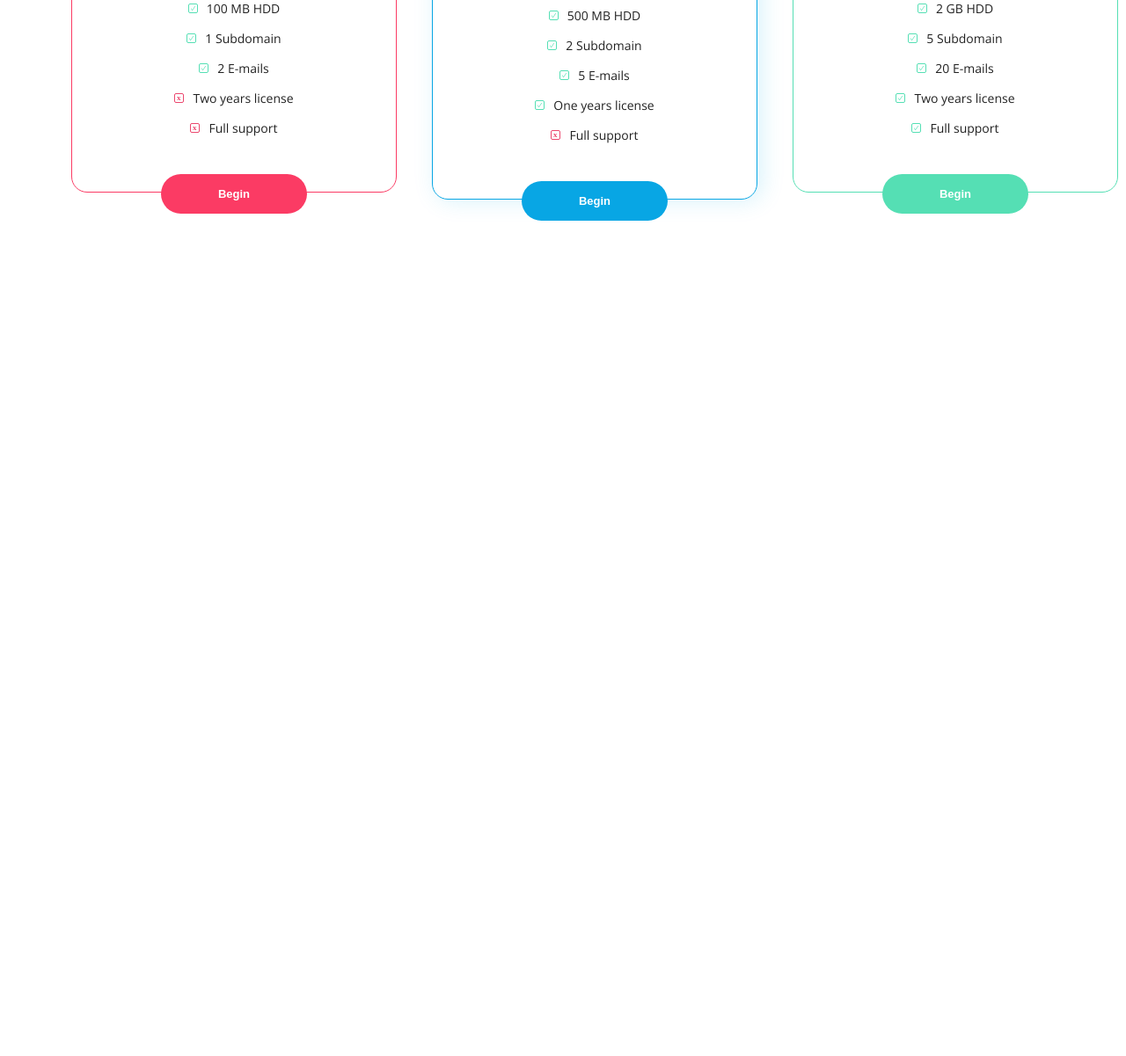
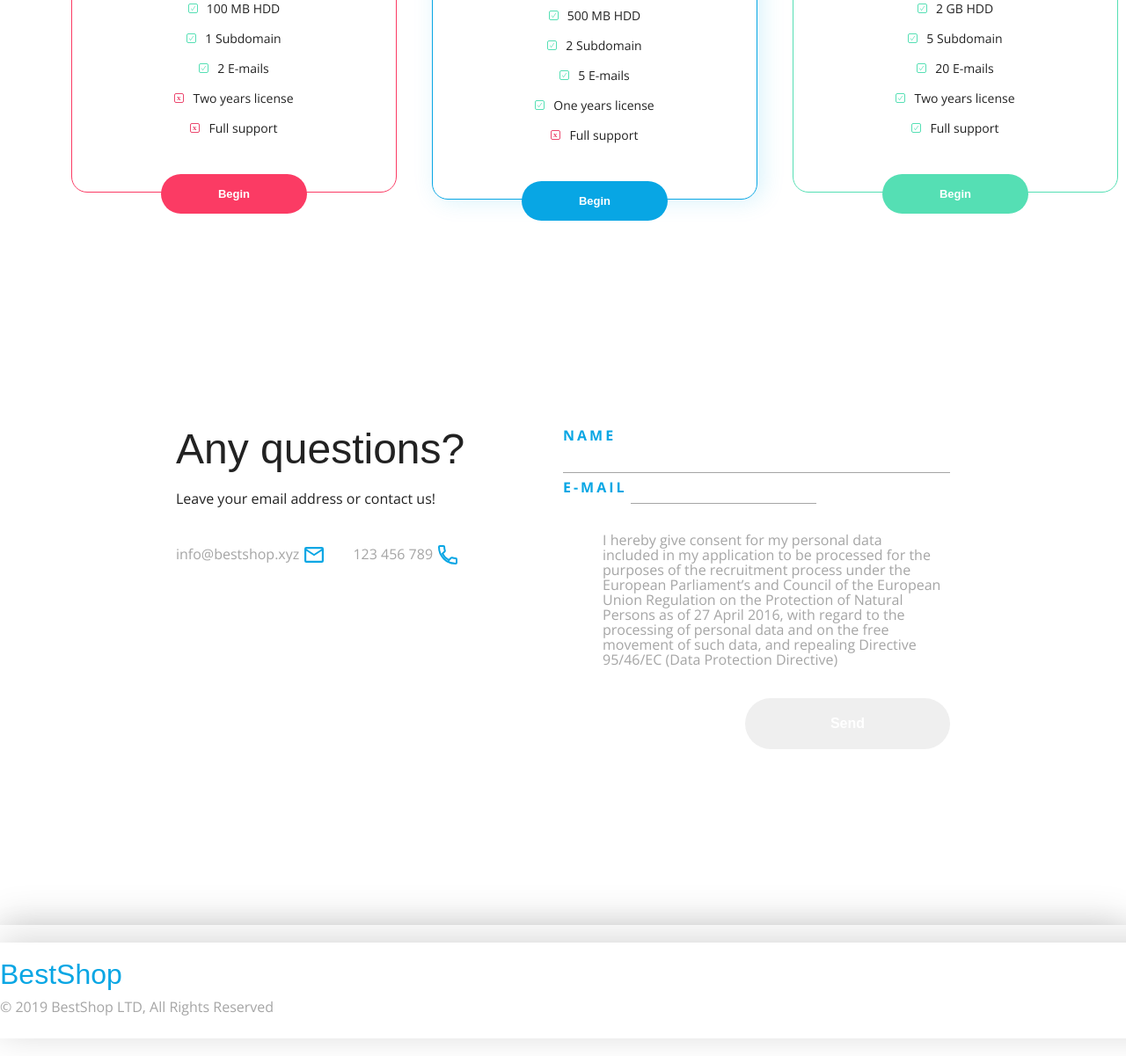
Before and after one commit to Paulinaxx/BestShop, a plain HTML site: page index.html in a window 1280 px wide. Shown: the part 2820-4021 px from the top of the page at 88% size. Before the commit the page ends 3147 px from the top, so only its background shows below. Drawn offline with nearby package versions, Linux system fonts and the light colour scheme.

Commit message:
Added 'Contact' and 'Footer' in HTML and styling for this sections

```diff
--- a/css/style.css
+++ b/css/style.css
@@ -438,3 +438,154 @@ h2.benefits_title {
 .pricing_box .btn_pricing_box_premium {
     background-color: var(--color-green);
 }
+.contact {
+    display: flex;
+    justify-content: center;
+    padding: 80px 100px 100px;
+}
+/* .container {
+    margin: 0 auto;
+    width: 1352px;
+} */
+.contact_details {
+    width: 50%;
+}
+
+.title {
+    font-size: 3rem;
+    line-height: 3rem;
+    font-family: var(--font-raleway);
+}
+.description {
+    font-size: 1rem;
+    line-height: 1.3rem;
+    margin: 22px 0 40px;
+}
+.contact_info {
+    display: flex;
+    align-items: center;
+    justify-content: flex-start;
+    color: var(--color-grey);
+}
+
+.contact_email {
+    color: var(--color-grey);
+    text-decoration: none;
+    font-weight: 500;
+    margin-right: 20px;
+}
+.contact_info img {
+    margin-right: 10px;
+}
+.contact_number {
+    color: var(--color-grey);
+    text-decoration: none;
+    font-weight: 500;
+}
+
+.form_details {
+    width: 50%;
+}
+form {
+    display: flex;
+    flex-direction: column;
+}
+/* .form_fields_name:first-of-type {
+    margin-bottom: 42px;
+} */
+.form_fields_name {
+    display: flex;
+    flex-direction: column;
+}
+.form_label {
+    color: var(--color-primary);
+    font-size: 1rem;
+    font-weight: 700;
+    letter-spacing: 3px;
+    line-height: 1rem;
+    text-transform: uppercase;
+}
+.form_input_name,
+.form_input_email {
+    background-color: transparent;
+    border: none;
+    border-bottom: 1px solid var(--color-grey);
+    line-height: 2rem;
+}
+.form_box {
+    margin-top: 33px;
+}
+.checkbox_label {
+    cursor: pointer;
+    display: block;
+    font-size: 1rem;
+    margin-bottom: 15px;
+    padding-left: 35px;
+    position: relative;
+}
+.checkbox_label input {
+    cursor: pointer;
+    height: 0;
+    width: 0;
+    border: 1px solid var(--color-grey);
+    position: absolute;
+}
+.checkbox_label span {
+    background-color: var(--color-white);
+    border: 1 px solid var(--color-grey);
+    border-radius: 5px;
+    height: 25px;
+    width: 25px;
+    left: 0;
+    top: 0;
+    position: absolute;
+}
+.checkbox_label .checkbox_text {
+    color: var(--color-grey);
+    font-size: 1rem;
+    line-height: 17px;
+    margin: 0 10px;
+}
+.form .btn {
+    align-self: flex-end;
+    font-size: 1rem;
+    margin-top: 20px;
+    padding: 20px 97px;
+}
+.btn_form .btn {
+    background-color: var(--color-primary);
+    color: white;
+    border-radius: var(--btn-border-radius);
+    box-shadow: 3px 10px 14px var(--color-primary-shadow)
+}
+.footer {
+    box-shadow: 0 -5px 40px #00000029;
+    padding: 20px 0;
+}
+.footer .container {
+    display: flex;
+    align-items: center;
+    justify-content: space-between;
+}
+.footer_information{
+    display: flex;
+    flex-direction: column;
+    justify-content: space-between;
+}
+.logo {
+    text-decoration: none;
+    color: var(--color-primary);
+    font-family: var(--font-raleway);
+    font-size: 2rem;
+    font-weight: 300;
+}
+.footer_year_copyright {
+    color: var(--color-grey);
+    font-size: 1rem;
+    line-height: 2rem;
+    margin-top: 5px;
+}
+.footer_social_media {
+    margin-right: 20px;
+    text-decoration: none;
+}
--- a/index.html
+++ b/index.html
@@ -151,6 +151,59 @@
                 </div>
         </div>
     </section>
+
+    <section class="contact">
+        <div class="contact container">
+            <div class="contact_details">
+                <h2 class="title">Any questions?</h2>
+                <p class="description">Leave your email address or contact us!</p>
+                <div class="contact_info">
+                    <a href="mail:info@bestshop.xyz" class="contact_email">info@bestshop.xyz
+                    <img src="images/images/Mail%20Icon.svg">
+                    </a>
+                    <a href="tel:123456789" class="contact_number">123 456 789
+                    <img src="images/images/Phone%20Icon.svg">
+                    </a>
+                </div>
+            </div>
+            <div class="form_details">
+                <form class="form">
+                    <div class="form_fields_name">
+                    <label class="form_label" for="name">Name</label>
+                    <input type="text" class="form_input_name" id="name">
+                    </div>
+                    <div class="form_fields_email">
+                        <label class="form_label" for="email">E-mail</label>
+                        <input type="email" class="form_input_email" id="email">
+                    </div>
+                    <div class="form_box">
+                        <label class="checkbox_label">
+                            <input type="checkbox">
+                            <span class="checkbox"></span>
+                            <p class="checkbox_text">I hereby give consent for my personal data included in my application to be processed for the purposes of the recruitment process under the European Parliament’s and Council of the European Union Regulation on the Protection of Natural Persons as of 27 April 2016, with regard to the processing of personal data and on the free movement of such data, and repealing Directive 95/46/EC (Data Protection Directive)</p>
+                        </label>
+                    </div>
+                    <button type="submit" class="btn btn-form">Send</button>
+                </form>
+            </div>
+        </div>
+    </section>
 </main>
+<footer class="footer">
+    <div class="footer container">
+        <div class="footer_information">
+            <a href="#" class="logo">BestShop</a>
+            <span class="footer_year_copyright">© 2019 BestShop LTD, All Rights Reserved</span>
+        </div>
+        <div class="footer_social_media">
+            <a href="#">
+                <img src="images/images/Twitter.svg" alt="twitter">
+            </a>
+            <a href="#">
+                <img src="images/images/Facebook.svg" alt="facebook">
+            </a>
+        </div>
+    </div>
+</footer>
 </body>
 </html>
```
